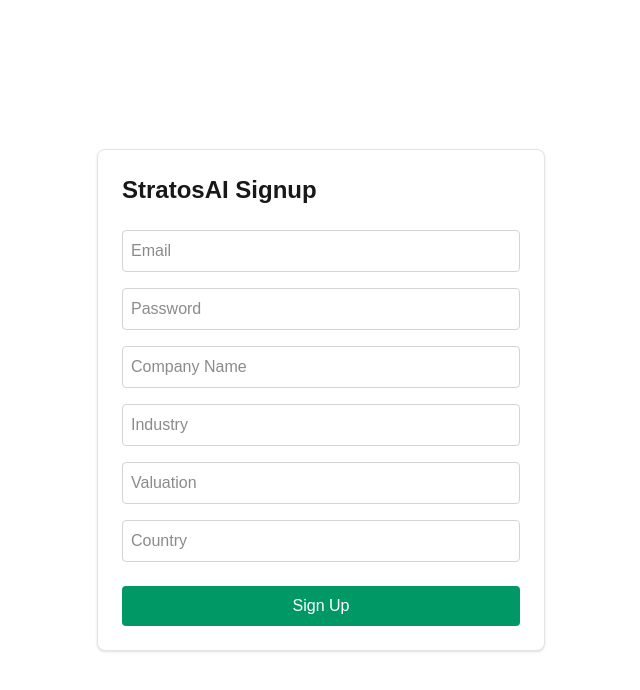
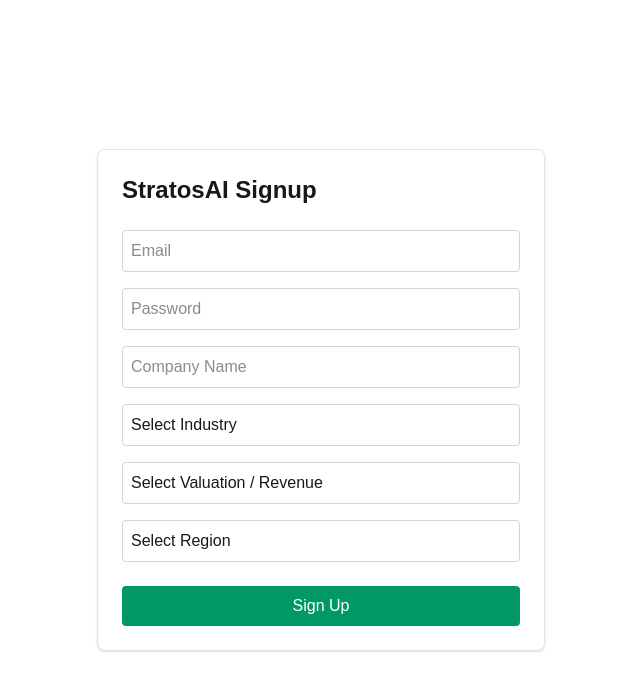
Before and after one commit to im-shourya/StratosAI, a Next.js app in the folder frontend/: page /signup in a window 1280 px wide. Shown: the top 690 px of the page, without its empty margins (319-959 px from the left). Built offline with nearby package versions, Linux system fonts and the light colour scheme; no server answers.

Commit message:
feat: add dropdowns for industry, valuation, and country in signup form

```diff
--- a/frontend/src/app/signup/page.tsx
+++ b/frontend/src/app/signup/page.tsx
@@ -46,9 +46,42 @@
           <input className="border border-zinc-300 dark:border-zinc-700 bg-transparent p-2 rounded" name="email" type="email" placeholder="Email" required onChange={handleChange} />
           <input className="border border-zinc-300 dark:border-zinc-700 bg-transparent p-2 rounded" name="password" type="password" placeholder="Password" required onChange={handleChange} />
           <input className="border border-zinc-300 dark:border-zinc-700 bg-transparent p-2 rounded" name="company_name" type="text" placeholder="Company Name" onChange={handleChange} />
-          <input className="border border-zinc-300 dark:border-zinc-700 bg-transparent p-2 rounded" name="industry" type="text" placeholder="Industry" onChange={handleChange} />
-          <input className="border border-zinc-300 dark:border-zinc-700 bg-transparent p-2 rounded" name="valuation" type="text" placeholder="Valuation" onChange={handleChange} />
-          <input className="border border-zinc-300 dark:border-zinc-700 bg-transparent p-2 rounded" name="country" type="text" placeholder="Country" onChange={handleChange} />
+
+          <select className="border border-zinc-300 dark:border-zinc-700 bg-transparent p-2 rounded appearance-none" name="industry" onChange={handleChange as any} defaultValue="">
+            <option value="" disabled>Select Industry</option>
+            <option value="Technology">Technology</option>
+            <option value="Financial Services">Financial Services</option>
+            <option value="Healthcare & Life Sciences">Healthcare & Life Sciences</option>
+            <option value="Retail & E-Commerce">Retail & E-Commerce</option>
+            <option value="Manufacturing">Manufacturing</option>
+            <option value="Energy & Utilities">Energy & Utilities</option>
+            <option value="Professional Services">Professional Services</option>
+            <option value="Education">Education</option>
+            <option value="Government & Public Sector">Government & Public Sector</option>
+            <option value="Media & Entertainment">Media & Entertainment</option>
+            <option value="Other">Other</option>
+          </select>
+
+          <select className="border border-zinc-300 dark:border-zinc-700 bg-transparent p-2 rounded appearance-none" name="valuation" onChange={handleChange as any} defaultValue="">
+            <option value="" disabled>Select Valuation / Revenue</option>
+            <option value="< $1M">&lt; $1M</option>
+            <option value="$1M – $10M">$1M &ndash; $10M</option>
+            <option value="$10M – $50M">$10M &ndash; $50M</option>
+            <option value="$50M – $100M">$50M &ndash; $100M</option>
+            <option value="$100M – $500M">$100M &ndash; $500M</option>
+            <option value="$500M – $1B">$500M &ndash; $1B</option>
+            <option value="> $1B">&gt; $1B</option>
+          </select>
+
+          <select className="border border-zinc-300 dark:border-zinc-700 bg-transparent p-2 rounded appearance-none" name="country" onChange={handleChange as any} defaultValue="">
+            <option value="" disabled>Select Region</option>
+            <option value="North America">North America</option>
+            <option value="Europe">Europe</option>
+            <option value="Asia Pacific">Asia Pacific</option>
+            <option value="Latin America">Latin America</option>
+            <option value="Middle East & Africa">Middle East & Africa</option>
+            <option value="Global (Multi-region)">Global (Multi-region)</option>
+          </select>
 
           <button disabled={loading} className="bg-emerald-600 hover:bg-emerald-700 text-white p-2 rounded font-medium mt-2 disabled:opacity-50 transition-colors">
             {loading ? 'Creating Account...' : 'Sign Up'}
```
